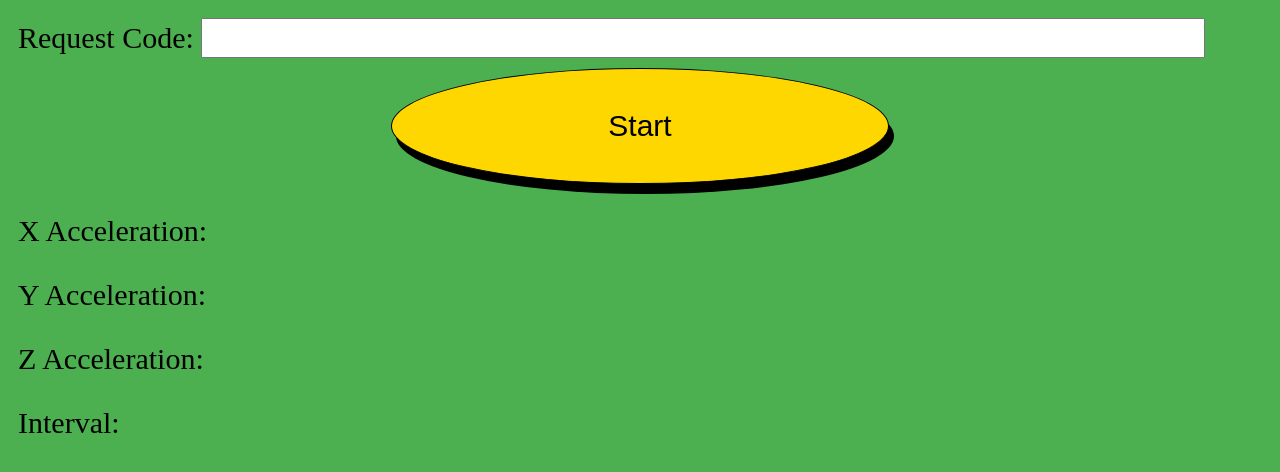
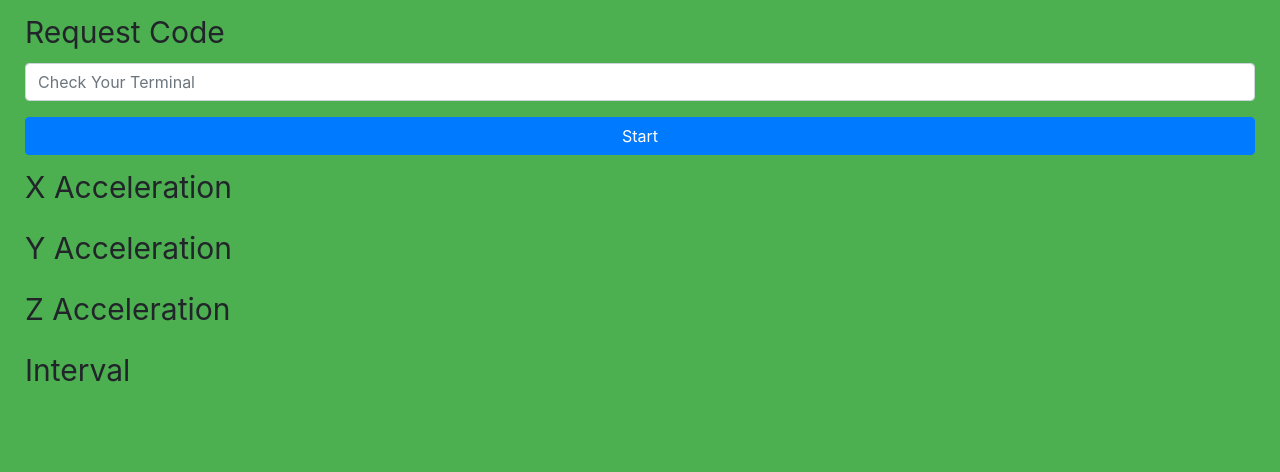
Before and after one commit to Tookmund/motionmouse, a plain HTML site: page static/index.html in a window 1280 px wide. Drawn offline with nearby package versions, Linux system fonts and the light colour scheme; files that its build step writes are made by us from their sources; files whose address does not match are found by name.

Commit message:
Use bootstrap to look very nice

```diff
--- a/static/index.html
+++ b/static/index.html
@@ -4,17 +4,22 @@
 		<title>Motion Mouse</title>
 		<meta name="viewport" content="width=device-width, initial-scale=1">
 		<script src="static/script.js"></script>
+		<link rel="stylesheet" href="https://stackpath.bootstrapcdn.com/bootstrap/4.4.1/css/bootstrap.min.css" integrity="sha384-Vkoo8x4CGsO3+Hhxv8T/Q5PaXtkKtu6ug5TOeNV6gBiFeWPGFN9MuhOf23Q9Ifjh" crossorigin="anonymous">
 		<link rel="stylesheet" type="text/css" href="static/style.css">
 	</head>
 	<body>
-		<form id="accelform">
-			<label for="reqcode">Request Code:</label>
-			<input name="reqcode" id="reqcode" type="text" />
-			<button type="submit">Start</button>
-		</form>
-		<p>X Acceleration: <span id="x"></span></p>
-		<p>Y Acceleration: <span id="y"></span></p>
-		<p>Z Acceleration: <span id="z"></span></p>
-		<p>Interval: <span id="interval"></span></p>
+		<div class="container-fluid">
+			<form id="accelform">
+				<div class="form-group">
+					<label for="reqcode">Request Code</label>
+					<input class="form-control" name="reqcode" id="reqcode" type="text" placeholder="Check Your Terminal" />
+				</div>
+				<button class="btn btn-primary btn-block" type="submit">Start</button>
+			</form>
+			<p>X Acceleration <span id="x"></span></p>
+			<p>Y Acceleration <span id="y"></span></p>
+			<p>Z Acceleration <span id="z"></span></p>
+			<p>Interval <span id="interval"></span></p>
+		</div>
 	</body>
 </html>
--- a/static/style.css
+++ b/static/style.css
@@ -2,14 +2,10 @@ button {
 	display: block;
 	border-radius: 50%;
 	padding: 40px;
-	align: center;
-	text-align: center;
 	margin: 10px auto;
 	width: 40%;
 	font-size: 30px;
 	background-color: gold;
-	border: 1px solid;
-	box-shadow: 5px 10px;
 }
 
 body {
@@ -20,6 +16,6 @@ body {
 }
 input {
 	font-size: 30px;
-	width: 80%;
+	width: 100%;
 	align: center;
 }
```
